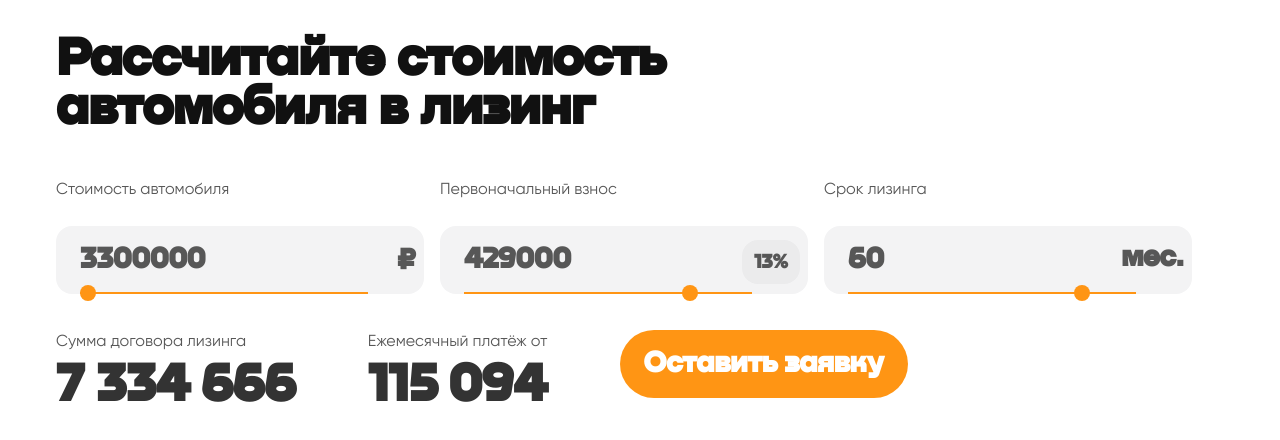
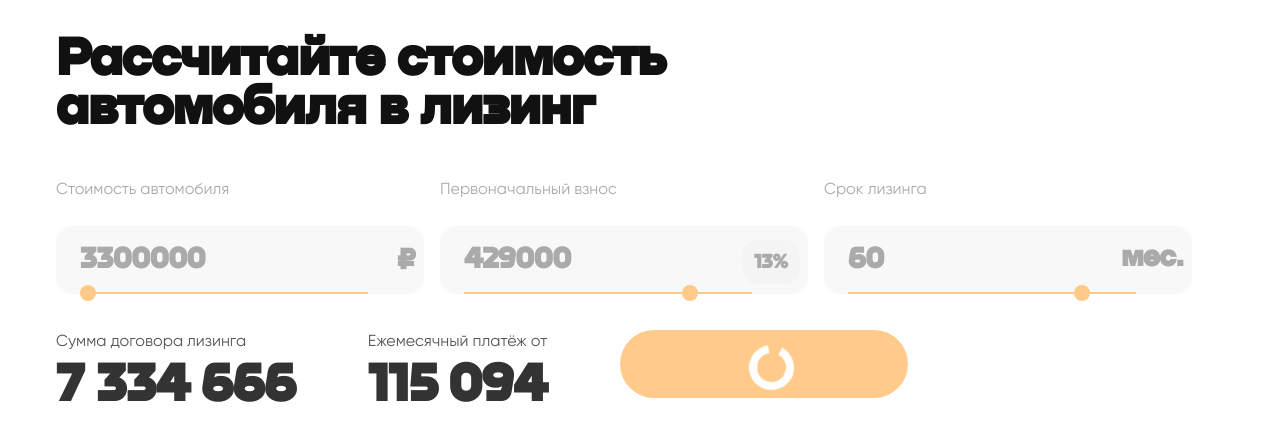
Before and after one commit to JustSeme/Oxem, a React (Create React App) app: page / in a window 1280 px wide. Both pictures are taken after a click on the button "Оставить заявку". Shown: the top 440 px of the page. Built offline with nearby package versions, Linux system fonts and the light colour scheme; no server answers.

Commit message:
add form submit

```diff
--- a/package.json
+++ b/package.json
@@ -6,6 +6,7 @@
     "@testing-library/jest-dom": "^5.14.1",
     "@testing-library/react": "^13.0.0",
     "@testing-library/user-event": "^13.2.1",
+    "axios": "^1.1.2",
     "react": "^18.2.0",
     "react-dom": "^18.2.0",
     "react-scripts": "5.0.1",
--- a/src/App.css
+++ b/src/App.css
@@ -8,6 +8,6 @@ input, label {
   display: block;
 }
 
-.opacity-class {
+.opacity {
   opacity: 0.5;
 }
--- a/src/Form/Form.jsx
+++ b/src/Form/Form.jsx
@@ -2,7 +2,7 @@ import React from 'react';
 import styles from './Form.module.css'
 import InputGroup from './InputGroup/InputGroup';
 
-const Form = ({ fieldData, initPayment, className }) => {
+const Form = ({ fieldData, initPayment, isRequested }) => {
     const range = {
         carPrice: {
             min: 1000000,
@@ -27,6 +27,7 @@ const Form = ({ fieldData, initPayment, className }) => {
                 value={fieldData[0].carPrice}
                 onValueChange={fieldData[0].setCarPrice}
                 range={range.carPrice}
+                isRequested={isRequested}
             />
             <InputGroup
                 label='Первоначальный взнос'
@@ -36,6 +37,7 @@ const Form = ({ fieldData, initPayment, className }) => {
                 valuePercent={fieldData[1].initPaymentPercent}
                 onValueChange={fieldData[1].setInitPaymentPercent}
                 range={range.initPaymentPercent}
+                isRequested={isRequested}
             />
             <InputGroup
                 label='Срок лизинга'
@@ -44,6 +46,7 @@ const Form = ({ fieldData, initPayment, className }) => {
                 value={fieldData[2].leaseTerm}
                 onValueChange={fieldData[2].setLeaseTerm}
                 range={range.leaseTerm}
+                isRequested={isRequested}
             />
         </div>
     );
--- a/src/Form/InputGroup/InputGroup.jsx
+++ b/src/Form/InputGroup/InputGroup.jsx
@@ -1,7 +1,7 @@
 import React from 'react';
 import styles from './InputGroup.module.css'
 
-const InputGroup = ({ label, labelHint, inputName, value, onValueChange, range }) => {
+const InputGroup = ({ label, labelHint, inputName, value, onValueChange, range, isRequested }) => {
 
     const onChange = (e) => {
         let actualValue = e.target.value > range.min ? e.target.value : range.min
@@ -11,10 +11,10 @@ const InputGroup = ({ label, labelHint, inputName, value, onValueChange, range }
 
 
     return (
-        <div className={styles.input_wrapper}>
+        <div className={isRequested ? styles.input_wrapper + ' opacity' : styles.input_wrapper}>
             <label className={styles.labelDesc + ' G-font gray-label'} htmlFor={inputName}>{label}</label>
-            <input className={styles.myInput + ' NB-font'} type="number" value={Math.round(value)} onChange={onChange} name={inputName} required disabled={inputName === 'initPayment'} />
-            <input className={styles.slider} type="range" min={range.min} max={range.max} onChange={onChange} />
+            <input className={styles.myInput + ' NB-font'} type="number" value={Math.round(value)} onChange={onChange} name={inputName} required readOnly={inputName === 'initPayment'} disabled={isRequested} />
+            <input className={styles.slider} type="range" min={range.min} max={range.max} onChange={onChange} disabled={isRequested} />
             <label htmlFor={inputName} className={styles.ruble + ' NB-font'}>{labelHint}</label>
         </div>
     );
--- a/src/Lease/Lease.jsx
+++ b/src/Lease/Lease.jsx
@@ -8,6 +8,7 @@ const Lising = () => {
     const [carPrice, setCarPrice] = useState(3300000)
     const [initPaymentPercent, setInitPaymentPercent] = useState(13)
     const [leaseTerm, setLeaseTerm] = useState(60)
+    const [isRequested, setIsRequested] = useState(false)
 
     const fieldData = [
         { carPrice, setCarPrice },
@@ -21,8 +22,8 @@ const Lising = () => {
         <div className={styles.lease_wrapper} >
             <Title />
             <div className={styles.form_wrapper}>
-                <Form className='' fieldData={fieldData} initPayment={initPayment} />
-                <Values fieldData={fieldData} initPayment={initPayment} />
+                <Form isRequested={isRequested} className='' fieldData={fieldData} initPayment={initPayment} />
+                <Values fieldData={fieldData} initPayment={initPayment} isRequested={isRequested} setIsRequested={setIsRequested} />
             </div>
         </div >
     );
--- a/src/UI/MyButton/MyButton.jsx
+++ b/src/UI/MyButton/MyButton.jsx
@@ -1,9 +1,10 @@
 import React from 'react';
 import styles from './MyButton.module.css'
+import MyPreloader from './MyPreloader/MyPreloader';
 
-const MyButton = () => {
+const MyButton = ({ isRequested, disabled, ...props }) => {
     return (
-        <button className={styles.submitButton + ' NB-font'}>Оставить заявку</button>
+        <button {...props} className={styles.submitButton + ' NB-font'} disabled={disabled}>{disabled ? <MyPreloader /> : 'Оставить заявку'}</button>
     );
 };
 
--- a/src/UI/MyButton/MyButton.module.css
+++ b/src/UI/MyButton/MyButton.module.css
@@ -3,12 +3,14 @@
     flex-direction: column;
     justify-content: center;
     align-items: center;
+    vertical-align: center;
 
     padding: 12px 24px;
     gap: 10px;
     margin-left: 52px;
     margin-top: auto;
     height: 68px;
+    min-width: 288px;
 
     cursor: pointer;
     font-size: 30px;
--- /dev/null
+++ b/src/UI/MyButton/MyPreloader/MyPreloader.jsx
@@ -0,0 +1,15 @@
+import React from 'react';
+import styles from './MyPreloader.module.css'
+
+const MyPreloader = () => {
+    return (
+        <div className={styles.lds_ring}>
+            <div></div>
+            <div></div>
+            <div></div>
+            <div></div>
+        </div>
+    );
+};
+
+export default MyPreloader;
--- /dev/null
+++ b/src/UI/MyButton/MyPreloader/MyPreloader.module.css
@@ -0,0 +1,36 @@
+.lds_ring {
+    display: inline-block;
+    position: relative;
+    width: 45px;
+    height: 45px;
+    margin-bottom: 55px;
+}
+.lds_ring div {
+    box-sizing: border-box;
+    display: block;
+    position: absolute;
+    width: 45px;
+    height: 45px;
+    margin: 8px;
+    border: 8px solid #fff;
+    border-radius: 50%;
+    animation: lds_ring 1.2s cubic-bezier(0.5, 0, 0.5, 1) infinite;
+    border-color: #fff transparent transparent transparent;
+}
+.lds_ring div:nth-child(1) {
+    animation-delay: -0.45s;
+}
+.lds_ring div:nth-child(2) {
+    animation-delay: -0.3s;
+}
+.lds_ring div:nth-child(3) {
+    animation-delay: -0.15s;
+}
+@keyframes lds_ring {
+    0% {
+        transform: rotate(0deg);
+    }
+    100% {
+        transform: rotate(360deg);
+    }
+}
--- a/src/Values/Values.jsx
+++ b/src/Values/Values.jsx
@@ -3,8 +3,9 @@ import styles from './Values.module.css'
 import groupStyle from './ValueGroup/ValueGroup.module.css'
 import ValueGroup from './ValueGroup/ValueGroup';
 import MyButton from '../UI/MyButton/MyButton';
+import axios from 'axios';
 
-const Values = ({ fieldData, initPayment }) => {
+const Values = ({ fieldData, initPayment, isRequested, setIsRequested }) => {
 
     const monthPay = (fieldData[0].carPrice - initPayment) * ((0.035 * Math.pow((1 + 0.035), fieldData[2].leaseTerm)) / (Math.pow((1 + 0.035), fieldData[2].leaseTerm) - 1));
     const contractAmount = initPayment + fieldData[2].leaseTerm * monthPay
@@ -20,12 +21,30 @@ const Values = ({ fieldData, initPayment }) => {
         return result
     }
 
+    const onButtonClick = () => {
+        const data = {
+            car_coast: +fieldData[0].carPrice,
+            initial_payment: +initPayment,
+            initial_payment_percent: +fieldData[1].initPaymentPercent,
+            lease_term: +fieldData[2].leaseTerm,
+            total_sum: +contractAmount,
+            monthly_payment_from: +monthPay
+        }
+        setIsRequested(true)
+        axios.post('https://hookb.in/eK160jgYJ6UlaRPldJ1P', JSON.stringify(data))
+            .then(resp => setIsRequested(false))
+            .catch(err => {
+                alert(err)
+                //setIsRequested(false)
+            })
+    }
+
     return (
         <div className={styles.values_wrapper}>
             <ValueGroup title='Сумма договора лизинга' displayedValue={mask3digits(contractAmount)} />
             <ValueGroup title='Ежемесячный платёж от' displayedValue={mask3digits(monthPay)} />
             <div className={groupStyle.value_wrapper + ' ' + styles.float_right}>
-                <MyButton />
+                <MyButton isRequested={isRequested} onClick={onButtonClick} disabled={isRequested} />
             </div>
         </div>
     );
```
Also changed, not shown: 1 other file (tests, documents, lock files or other folders).
